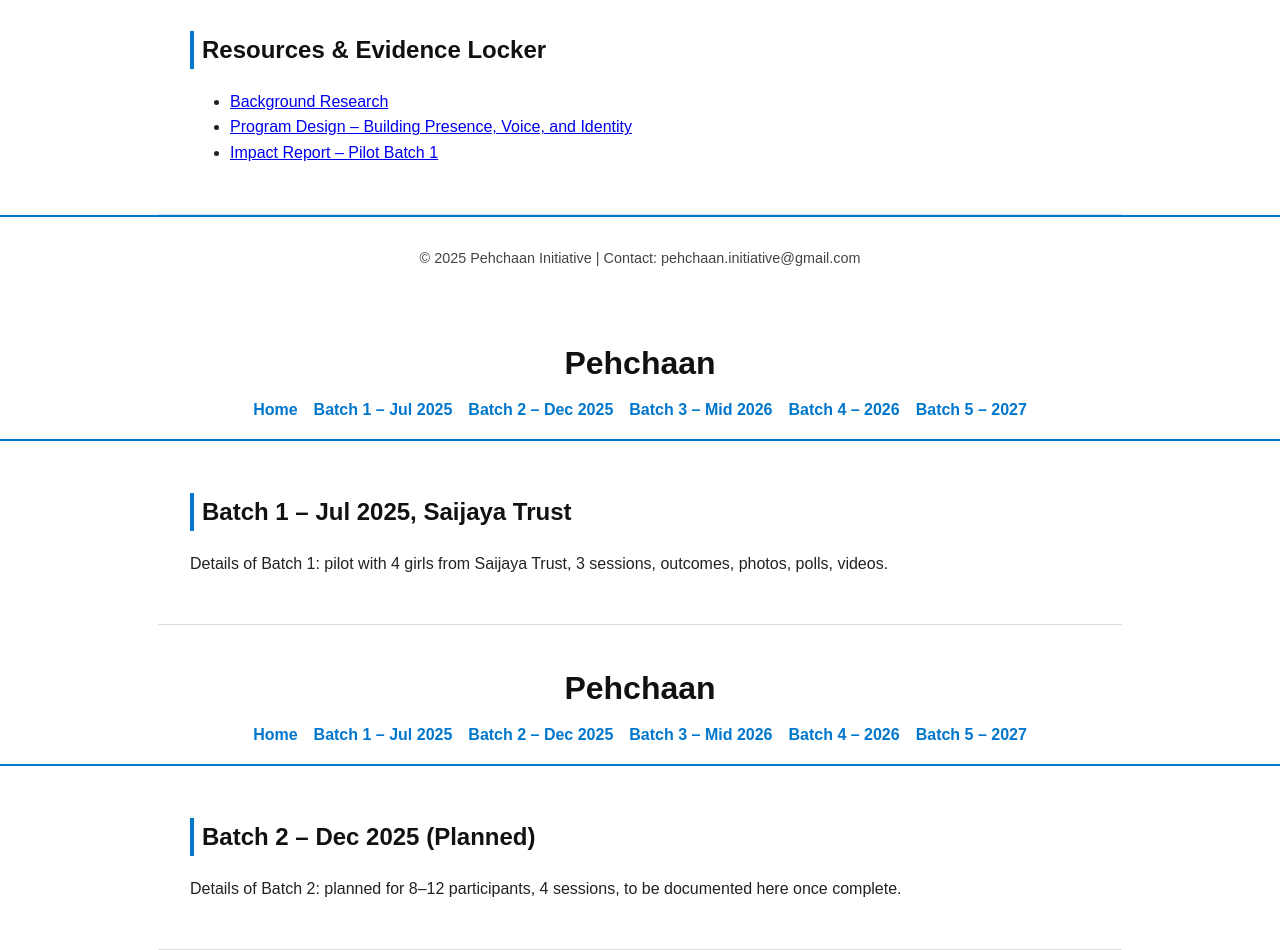
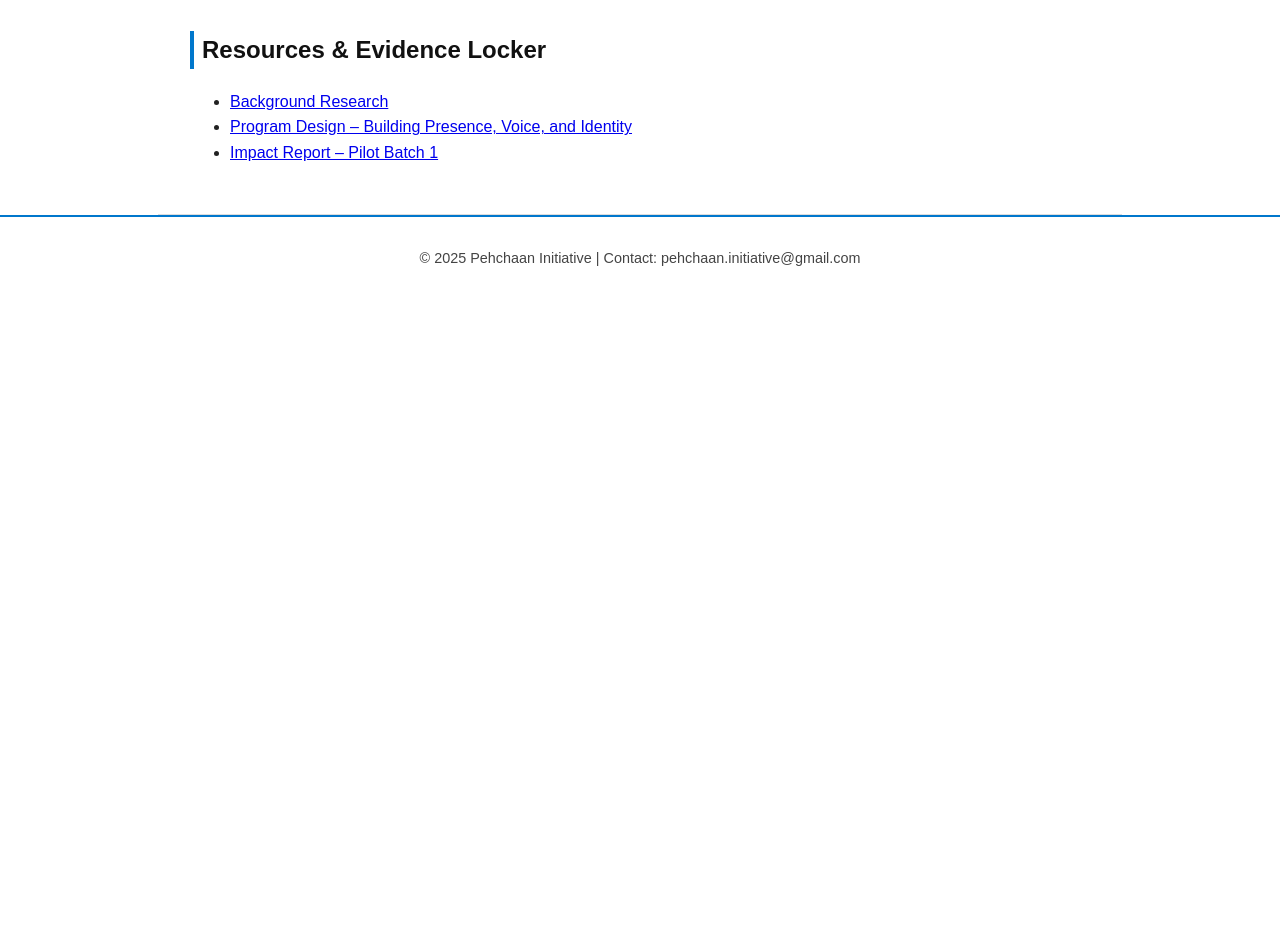
Before and after one commit to a2o1o/pehchaan, a plain HTML site: page index.html in a window 1280 px wide. Shown: the part 2777-3727 px from the top of the page. After the commit the page ends 3077 px from the top, so only its background shows below. Drawn offline with Linux system fonts and the light colour scheme.

Commit message:
Update index.html

```diff
--- a/index.html
+++ b/index.html
@@ -130,61 +130,3 @@
   </footer>
 </body>
 </html>
-
-<!-- Template for Batch pages -->
-
-<!-- batch1.html -->
-<!DOCTYPE html>
-<html lang="en">
-<head>
-  <meta charset="UTF-8" />
-  <meta name="viewport" content="width=device-width, initial-scale=1" />
-  <title>Pehchaan – Batch 1</title>
-  <link rel="stylesheet" href="style.css" />
-</head>
-<body>
-  <header>
-    <h1>Pehchaan</h1>
-    <nav>
-      <a href="index.html">Home</a>
-      <a href="batch1.html">Batch 1 – Jul 2025</a>
-      <a href="batch2.html">Batch 2 – Dec 2025</a>
-      <a href="batch3.html">Batch 3 – Mid 2026</a>
-      <a href="batch4.html">Batch 4 – 2026</a>
-      <a href="batch5.html">Batch 5 – 2027</a>
-    </nav>
-  </header>
-  <section>
-    <h2>Batch 1 – Jul 2025, Saijaya Trust</h2>
-    <p>Details of Batch 1: pilot with 4 girls from Saijaya Trust, 3 sessions, outcomes, photos, polls, videos.</p>
-  </section>
-</body>
-</html>
-
-<!-- batch2.html -->
-<!DOCTYPE html>
-<html lang="en">
-<head>
-  <meta charset="UTF-8" />
-  <meta name="viewport" content="width=device-width, initial-scale=1" />
-  <title>Pehchaan – Batch 2</title>
-  <link rel="stylesheet" href="style.css" />
-</head>
-<body>
-  <header>
-    <h1>Pehchaan</h1>
-    <nav>
-      <a href="index.html">Home</a>
-      <a href="batch1.html">Batch 1 – Jul 2025</a>
-      <a href="batch2.html">Batch 2 – Dec 2025</a>
-      <a href="batch3.html">Batch 3 – Mid 2026</a>
-      <a href="batch4.html">Batch 4 – 2026</a>
-      <a href="batch5.html">Batch 5 – 2027</a>
-    </nav>
-  </header>
-  <section>
-    <h2>Batch 2 – Dec 2025 (Planned)</h2>
-    <p>Details of Batch 2: planned for 8–12 participants, 4 sessions, to be documented here once complete.</p>
-  </section>
-</body>
-</html>
```
